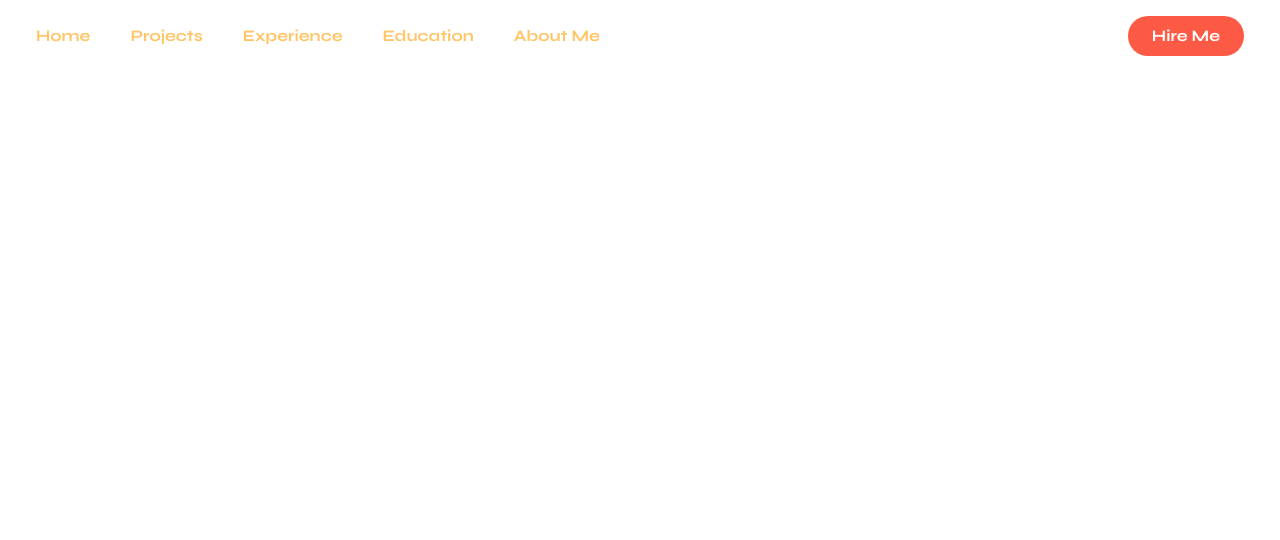
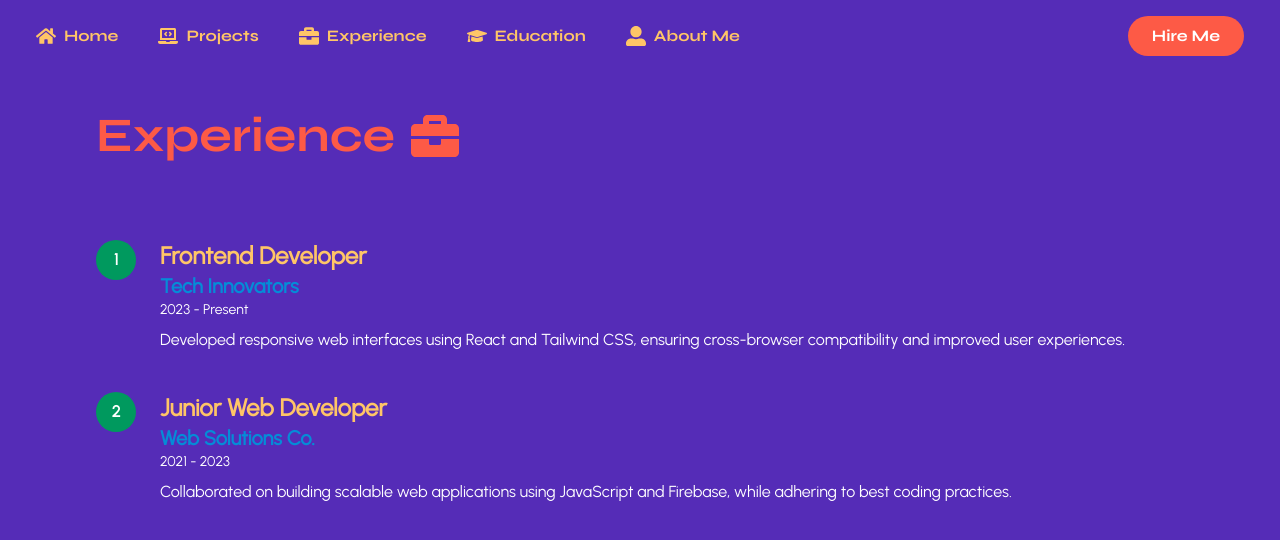
Before and after one commit to Sonwabiso1/my-portfolio, a React (Vite) app: page /Experience in a window 1280 px wide. Shown: the top 540 px of the page. Built offline with nearby package versions, Linux system fonts and the light colour scheme.

Commit message:
added experience page, react icons, home image

```diff
--- a/src/App.jsx
+++ b/src/App.jsx
@@ -4,6 +4,7 @@ import "./App.css"
 import Home from './pages/Home';
 import Header from './components/Header';
 import Projects from './pages/Projects';
+import Experience from './pages/Experience';
 
 function App() {
   return (
@@ -12,6 +13,7 @@ function App() {
       <Routes>
         <Route path="/" element={<Home />} />
         <Route path='/Projects' element={<Projects/>} />
+        <Route path='/Experience' element={<Experience/>}/>
       </Routes>
     </Router>
   );
--- a/src/components/Header.jsx
+++ b/src/components/Header.jsx
@@ -1,16 +1,32 @@
 import React from "react";
 import { Link } from 'react-router-dom';
+import { FaHome,  FaLaptopCode, FaBriefcase, FaGraduationCap, FaUserAlt } from "react-icons/fa";
 
 const Header = () => {
     return (
-        <div className="flex items-center justify-between font-heading fixed w-full text-soft-peach p-4 ">
+        <div className="flex items-center justify-between font-heading fixed w-full text-soft-peach p-4 bg-royal-purple">
             {/* Navigation Links */}
             <nav className="flex space-x-10 ml-5">
-                <Link to="/">Home</Link>
-                <Link to="/Projects">Projects</Link>
-                <Link to="/Education">Experience</Link>
-                <Link to="/FindMe">Education</Link>
-                <Link to="/About">About Me</Link>
+                <Link to="/" className="flex items-center space-x-2">
+                    <FaHome size={20} />
+                    <span>Home</span>
+                </Link>
+                <Link to="/Projects" className="flex items-center space-x-2">
+                    <FaLaptopCode size={20} />
+                    <span>Projects</span>
+                </Link>
+                <Link to="/Experience" className="flex items-center space-x-2">
+                    <FaBriefcase size={20} />
+                    <span>Experience</span>
+                </Link>
+                <Link to="/Education" className="flex items-center space-x-2">
+                    <FaGraduationCap size={20} />
+                    <span>Education</span>
+                </Link>
+                <Link to="/About" className="flex items-center space-x-2">
+                    <FaUserAlt size={20} />
+                    <span>About Me</span>
+                </Link>
             </nav>
 
             {/* Hire Me Button */}
--- /dev/null
+++ b/src/pages/Experience.jsx
@@ -0,0 +1,58 @@
+import React from "react";
+import { FaBriefcase } from "react-icons/fa";
+
+const Experience = () => {
+    const experiences = [
+        {
+            date: "2023 - Present",
+            role: "Frontend Developer",
+            company: "Tech Innovators",
+            description: "Developed responsive web interfaces using React and Tailwind CSS, ensuring cross-browser compatibility and improved user experiences."
+        },
+        {
+            date: "2021 - 2023",
+            role: "Junior Web Developer",
+            company: "Web Solutions Co.",
+            description: "Collaborated on building scalable web applications using JavaScript and Firebase, while adhering to best coding practices."
+        },
+        // {
+        //     date: "2020 - 2021",
+        //     role: "Intern",
+        //     company: "Startup Hub",
+        //     description: "Assisted in designing mockups in Figma and implemented frontend designs using HTML, CSS, and JavaScript."
+        // }
+    ];
+
+    return (
+        <div className="bg-royal-purple h-screen overflow-y-auto">
+            {/* Heading */}
+            <h1 className="font-heading text-tomato-red text-5xl ml-24 mt-0 pt-28 pb-10 flex items-center">
+                <span>Experience</span>
+                <FaBriefcase className="ml-4"/>
+            </h1>
+
+            {/* Timeline */}
+            <div className="font-body relative ml-24 mt-10">
+
+                {experiences.map((exp, index) => (
+                    <div key={index} className="mb-10 flex items-start">
+                        {/* Timeline Dot */}
+                        <div className="flex-shrink-0 w-10 h-10 bg-emerald-green rounded-full flex items-center justify-center text-white font-bold">
+                            {index + 1}
+                        </div>
+
+                        {/* Timeline Content */}
+                        <div className="ml-6">
+                            <h2 className="text-2xl text-soft-peach font-bold">{exp.role}</h2>
+                            <h3 className="text-xl text-ocean-blue font-semibold">{exp.company}</h3>
+                            <p className="text-white text-sm">{exp.date}</p>
+                            <p className="text-white mt-2">{exp.description}</p>
+                        </div>
+                    </div>
+                ))}
+            </div>
+        </div>
+    );
+};
+
+export default Experience;
--- a/src/pages/Home.jsx
+++ b/src/pages/Home.jsx
@@ -1,6 +1,7 @@
 import React from 'react';
-import homeimage from '../assets/home.jpg'
+import homeimage from '../assets/Sonwabiso.jpg'
 import Projects from './Projects';
+import Experience from './Experience';
 
 const Home = () => {
     return (
@@ -8,18 +9,19 @@ const Home = () => {
             <div className="grid grid-cols-2 bg-royal-purple text-soft-peach p-4 h-screen items-center">
                 <div  className="ml-20">
                     <h1 className="text-4xl font-heading font-bold mb-4">
-                        Hello, I am Sonwabiso.
+                        Hello World, I am Sonwabiso.
                     </h1>
                     <p className="font-body">
                         I am a Systems Development Intern at CapaCiti.
                     </p>
-                    <button className="bg-tomato-red text-white p-2 font-bold rounded-md mt-4 hover:bg-yellow-500">Find out more</button>
+                    <button className="bg-tomato-red text-white p-2 font-body font-bold rounded-md mt-4 hover:bg-yellow-500">Find out more</button>
                 </div>
                 <div className="justify-self-center">
                     <img src={homeimage} className='h-52 rounded-sm ' />
                 </div>
             </div>
             <Projects/>
+            <Experience/>
         </>
 
     );
--- a/src/pages/Projects.jsx
+++ b/src/pages/Projects.jsx
@@ -1,14 +1,18 @@
 import React from "react";
+import { FaLaptopCode } from "react-icons/fa";
 
 const Projects = () => {
 
     return (
         <div className="bg-royal-purple h-screen">
             {/* Projects Heading */}
-            <h1 className="font-heading text-[#FD5A46] text-5xl ml-24 mt-0 pt-20">Projects</h1>
+            <h1 className="font-heading text-[#FD5A46] text-5xl ml-24 mt-0 pt-20 flex items-center">
+                <span>Projects</span>
+                <FaLaptopCode className="ml-4" />
+            </h1>
 
             {/* Grid of Projects */}
-            <div className="grid grid-cols-1 sm:grid-cols-2 lg:grid-cols-3 gap-6 mx-10 my-10">
+            <div className="font-body grid grid-cols-1 sm:grid-cols-2 lg:grid-cols-3 gap-6 mx-10 my-10">
                 {/* Project Card 1 */}
                 <div className="bg-coral-pink rounded-md overflow-hidden shadow-lg ">
                     <h1 className="text-white font-bold text-lg mb-2">Heading</h1>
```
Also changed, not shown: src/assets/Sonwabiso.jpg (added), src/assets/woah.jpg (deleted).
